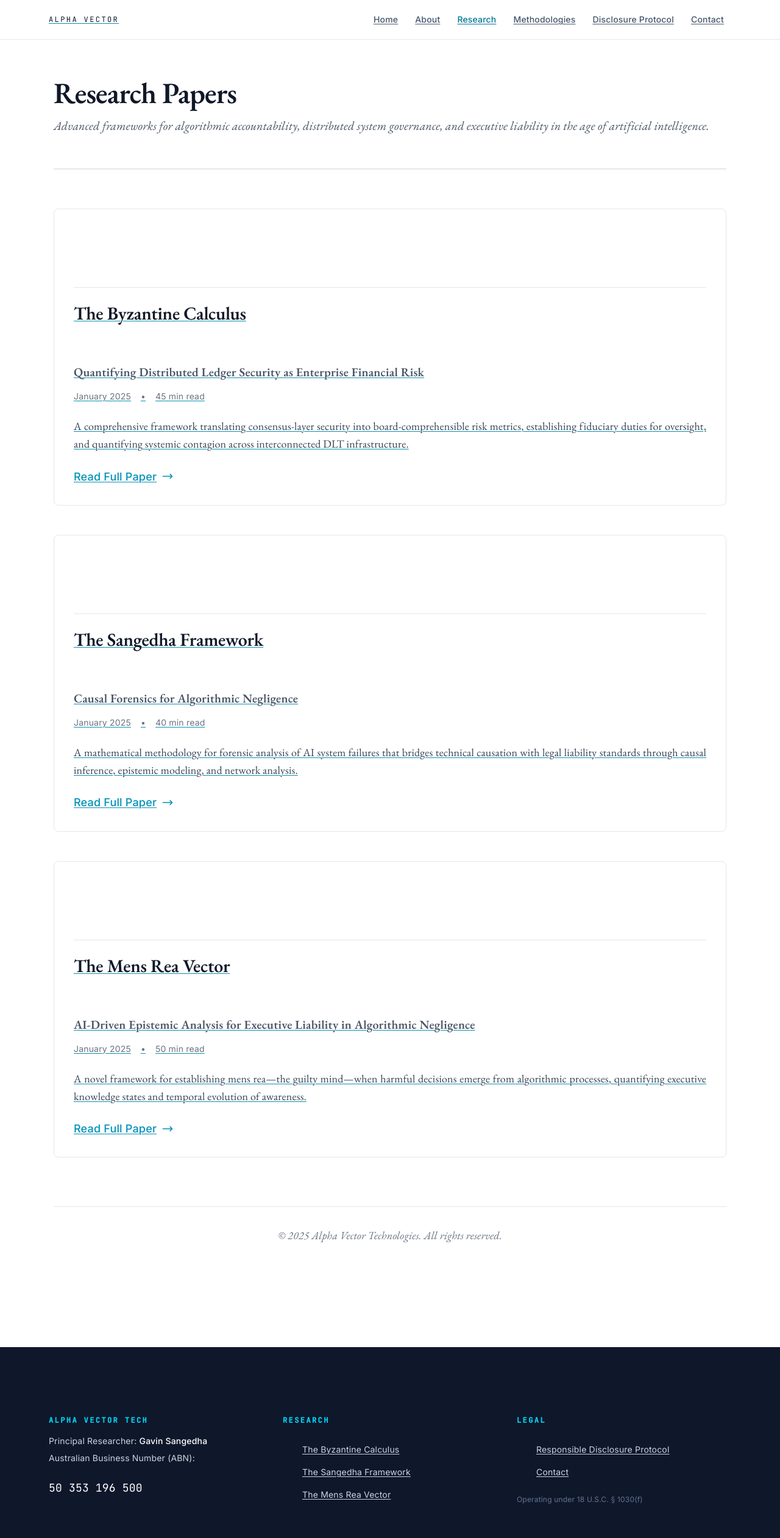
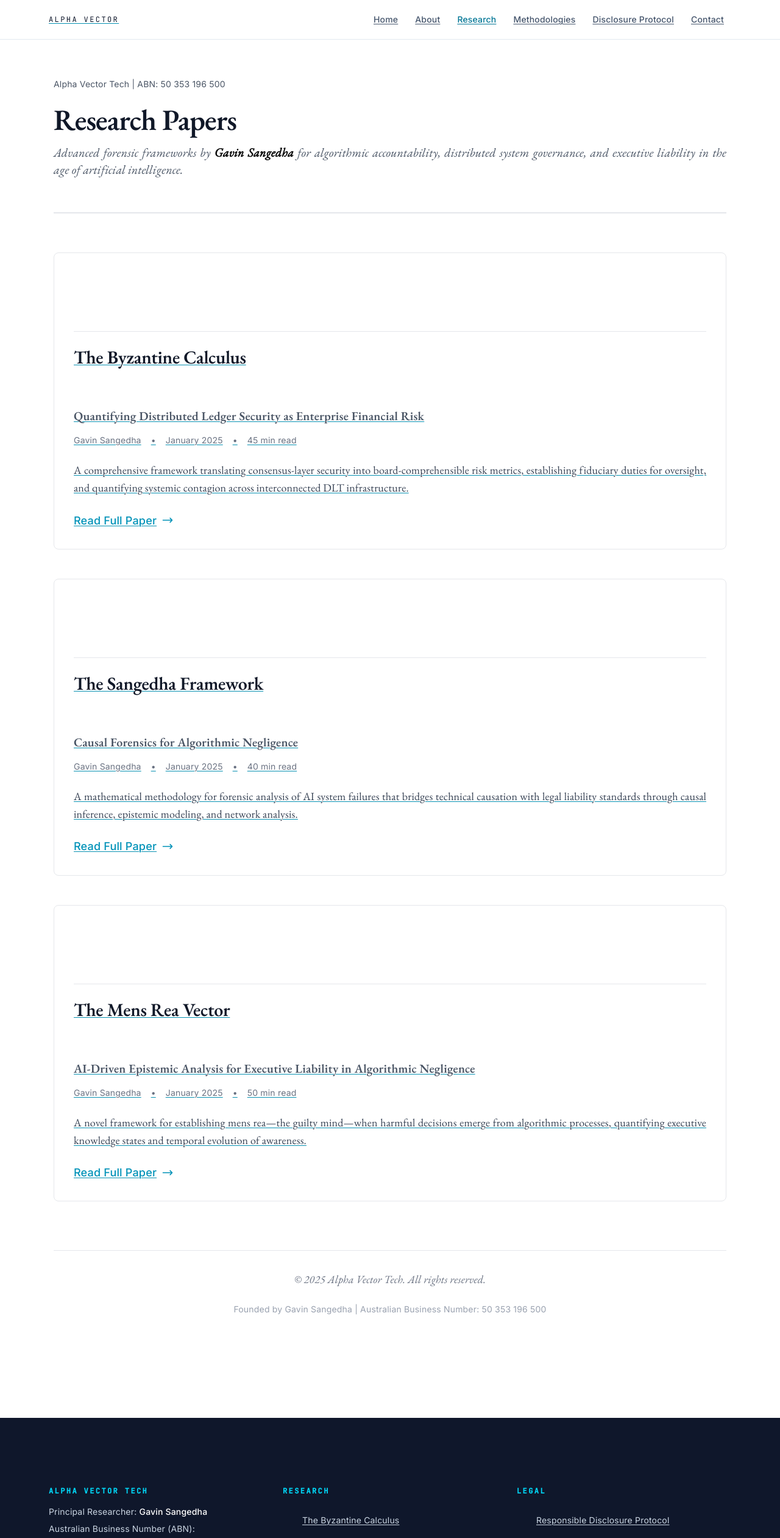
Before and after one commit to raven-technologi/alphavectortech-raven.technologi, a Next.js app: page /research in a window 1280 px wide. Shown: the top 2522 px of the page at 61% size. Built offline with nearby package versions, Linux system fonts and the light colour scheme.

Commit message:
Update research pages with proper Gavin Sangedha attribution and Alpha Vector Tech branding

```diff
--- a/src/app/research/page.tsx
+++ b/src/app/research/page.tsx
@@ -1,5 +1,11 @@
 import React from 'react';
 import Link from 'next/link';
+import { Metadata } from 'next';
+
+export const metadata: Metadata = {
+  title: 'Research Papers | Alpha Vector Tech | Gavin Sangedha',
+  description: 'Advanced forensic frameworks by Gavin Sangedha for algorithmic accountability, distributed system governance, and executive liability.',
+};
 
 const ResearchPage = () => {
   const papers = [
@@ -9,7 +15,8 @@ const ResearchPage = () => {
       subtitle: 'Quantifying Distributed Ledger Security as Enterprise Financial Risk',
       abstract: 'A comprehensive framework translating consensus-layer security into board-comprehensible risk metrics, establishing fiduciary duties for oversight, and quantifying systemic contagion across interconnected DLT infrastructure.',
       date: 'January 2025',
-      readTime: '45 min read'
+      readTime: '45 min read',
+      author: 'Gavin Sangedha'
     },
     {
       slug: 'sangedha-framework',
@@ -17,7 +24,8 @@ const ResearchPage = () => {
       subtitle: 'Causal Forensics for Algorithmic Negligence',
       abstract: 'A mathematical methodology for forensic analysis of AI system failures that bridges technical causation with legal liability standards through causal inference, epistemic modeling, and network analysis.',
       date: 'January 2025',
-      readTime: '40 min read'
+      readTime: '40 min read',
+      author: 'Gavin Sangedha'
     },
     {
       slug: 'mens-rea-vector',
@@ -25,7 +33,8 @@ const ResearchPage = () => {
       subtitle: 'AI-Driven Epistemic Analysis for Executive Liability in Algorithmic Negligence',
       abstract: 'A novel framework for establishing mens rea—the guilty mind—when harmful decisions emerge from algorithmic processes, quantifying executive knowledge states and temporal evolution of awareness.',
       date: 'January 2025',
-      readTime: '50 min read'
+      readTime: '50 min read',
+      author: 'Gavin Sangedha'
     }
   ];
 
@@ -34,11 +43,17 @@ const ResearchPage = () => {
       <div className="max-w-6xl mx-auto px-6 py-16">
         {/* Header */}
         <header className="mb-16 pb-8 border-b-2 border-gray-200">
+          <div className="mb-4">
+            <p className="text-sm font-sans text-gray-600">
+              Alpha Vector Tech | ABN: 50 353 196 500
+            </p>
+          </div>
           <h1 className="text-5xl font-serif font-semibold text-gray-900 mb-4">
             Research Papers
           </h1>
           <p className="text-xl text-gray-600 font-serif italic">
-            Advanced frameworks for algorithmic accountability, distributed system governance, and executive liability in the age of artificial intelligence.
+            Advanced forensic frameworks by <strong>Gavin Sangedha</strong> for algorithmic accountability,
+            distributed system governance, and executive liability in the age of artificial intelligence.
           </p>
         </header>
 
@@ -57,6 +72,8 @@ const ResearchPage = () => {
                       {paper.subtitle}
                     </h3>
                     <div className="flex items-center space-x-4 text-sm text-gray-500 font-sans">
+                      <span>{paper.author}</span>
+                      <span>•</span>
                       <span>{paper.date}</span>
                       <span>•</span>
                       <span>{paper.readTime}</span>
@@ -86,7 +103,10 @@ const ResearchPage = () => {
         {/* Footer */}
         <footer className="mt-20 pt-8 border-t border-gray-200">
           <p className="text-center text-gray-500 font-serif italic">
-            © 2025 Alpha Vector Technologies. All rights reserved.
+            © 2025 Alpha Vector Tech. All rights reserved.
+          </p>
+          <p className="text-center text-gray-400 font-sans text-sm mt-2">
+            Founded by Gavin Sangedha | Australian Business Number: 50 353 196 500
           </p>
         </footer>
       </div>
--- a/src/components/ResearchPaperLayout.tsx
+++ b/src/components/ResearchPaperLayout.tsx
@@ -11,7 +11,7 @@ interface ResearchPaperLayoutProps {
 
 const ResearchPaperLayout: React.FC<ResearchPaperLayoutProps> = ({
   title,
-  authors = [],
+  authors = ['Gavin Sangedha'],
   date,
   backLink = '/research',
   children
@@ -73,6 +73,9 @@ const ResearchPaperLayout: React.FC<ResearchPaperLayoutProps> = ({
               <p className="text-lg font-sans text-gray-600">
                 {authors.join(', ')}
               </p>
+              <p className="text-sm font-sans text-gray-500 mt-1">
+                Principal Researcher, Alpha Vector Tech
+              </p>
             </div>
           )}
 
@@ -94,10 +97,10 @@ const ResearchPaperLayout: React.FC<ResearchPaperLayoutProps> = ({
         <footer className="mt-20 pt-8 border-t-2 border-gray-200">
           <div className="text-center">
             <p className="text-sm text-gray-500 font-sans">
-              © 2025 Alpha Vector Technologies. All rights reserved.
+              © 2025 Alpha Vector Tech. All rights reserved.
             </p>
             <p className="text-sm text-gray-400 font-sans mt-2">
-              Principal Researcher: Gavin McNicol | ABN: 50353196500
+              Principal Researcher: Gavin Sangedha | ABN: 50 353 196 500
             </p>
           </div>
         </footer>
```
